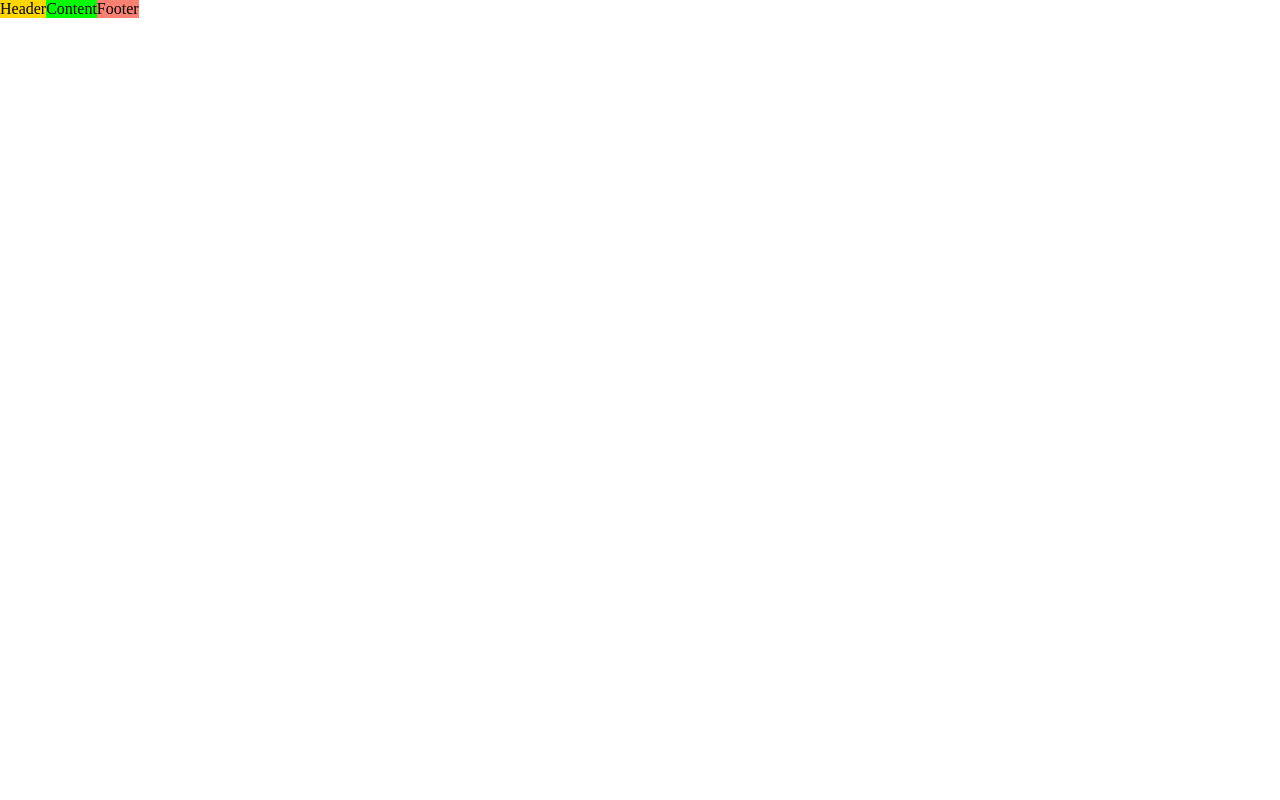
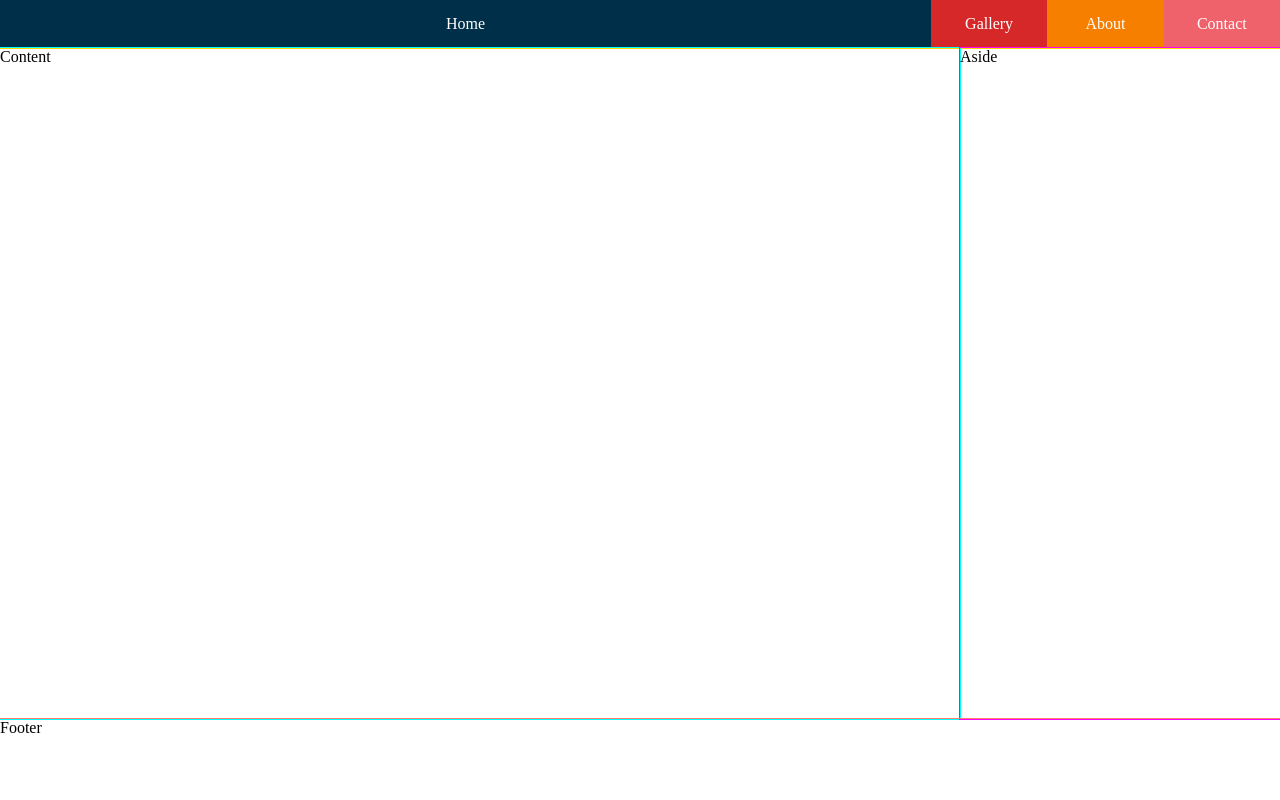
Before and after one commit to anbreaker/escuelaJavaScript, a plain HTML site: page cursoFrontendDeveloper/layaout/layaoutFlexBox.html in a window 1280 px wide. Drawn offline with Linux system fonts and the light colour scheme.

Commit message:
Ejemplo de layout con flexbox

```diff
--- a/cursoFrontendDeveloper/layaout/estilos.css
+++ b/cursoFrontendDeveloper/layaout/estilos.css
@@ -6,16 +6,69 @@
 
 body {
     display: flex;
+    height: 100vh;
+
+    flex-direction: column;
+    font-size: 16px;
 }
 
 .header {
-    background: gold;
+    outline: 1px solid gold;
+    height: 3rem;
+}
+
+.container {
+    display: flex;
+    height: inherit;
 }
 
 .content {
-    background: lime;
+    outline: 1px solid cyan;
+    flex: 1;
+}
+
+.aside {
+    outline: 1px solid magenta;
+    flex: 0 0 25%;
 }
 
 .footer {
-    background: salmon;
+    outline: 1px solid salmon;
+    height: 6rem;
+    margin-top: auto;
 }
+
+.menu {
+    display: flex;
+}
+
+.menu-item {
+    color: white;
+    list-style: none;
+    flex: 1;
+    line-height: 3rem;
+    text-align: center;
+    transition: flex .5s;
+}
+
+.menu-item:hover {
+    flex: 8;
+}
+
+ul.menu li:nth-child(1) {
+    background: #003049;
+}
+
+ul.menu li:nth-child(2) {
+    background: #D62828;
+}
+
+ul.menu li:nth-child(3) {
+    background: #F77F00;
+    color: white;
+
+}
+
+ul.menu li:nth-child(4) {
+    background: #EF626C;
+}
--- a/cursoFrontendDeveloper/layaout/layaoutFlexBox.html
+++ b/cursoFrontendDeveloper/layaout/layaoutFlexBox.html
@@ -7,8 +7,18 @@
         <title>FlexBoxEj</title>
     </head>
     <body>
-        <header class="header">Header</header>
-        <section class="content">Content</section>
+        <header class="header">
+            <ul class="menu">
+                <li class="menu-item">Home</li>
+                <li class="menu-item">Gallery</li>
+                <li class="menu-item">About</li>
+                <li class="menu-item">Contact</li>
+            </ul>
+        </header>
+        <section class="container">
+            <section class="content">Content</section>
+            <aside class="aside">Aside</aside>
+        </section>
         <footer class="footer">Footer</footer>
     </body>
 </html>
```
